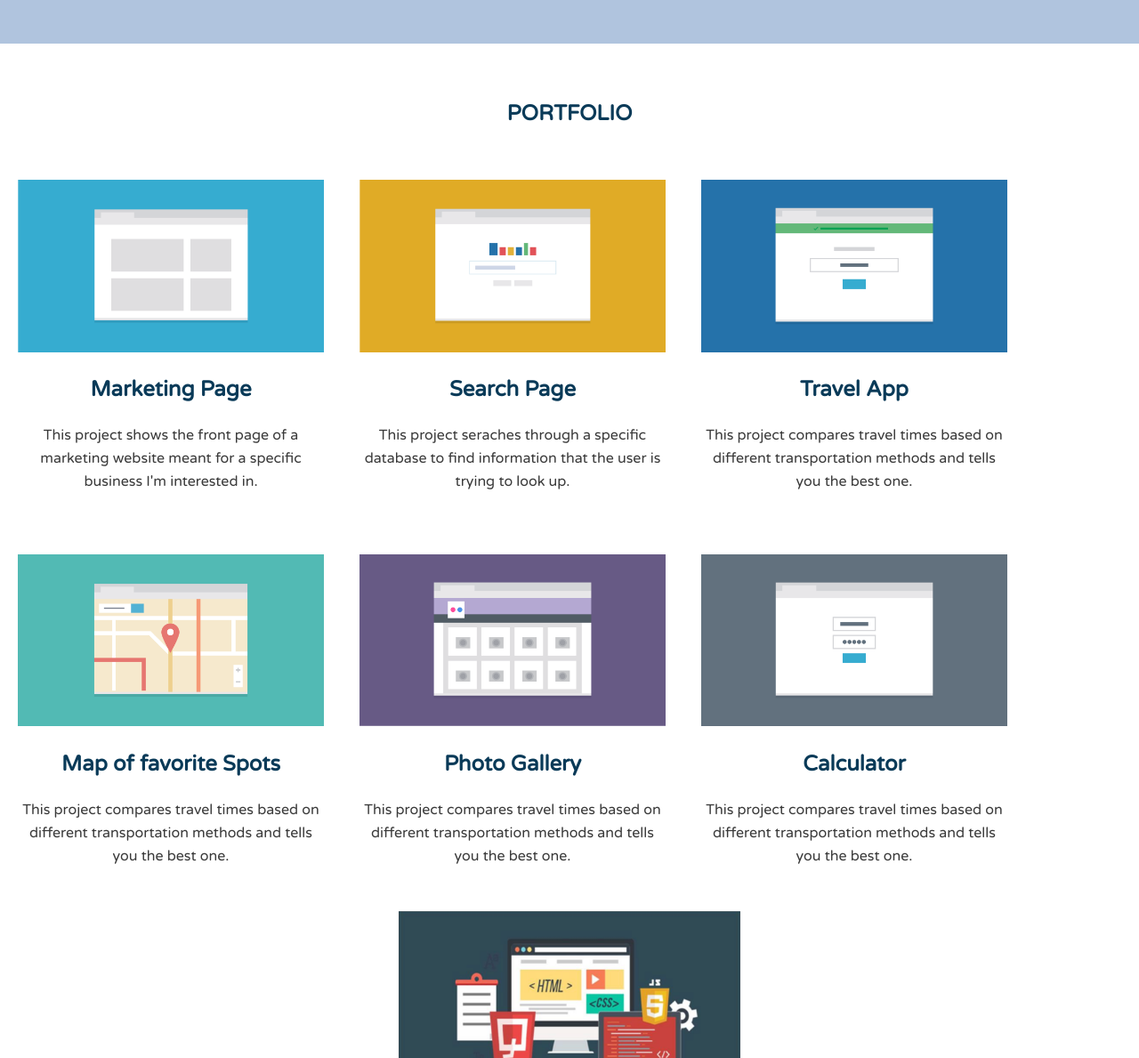
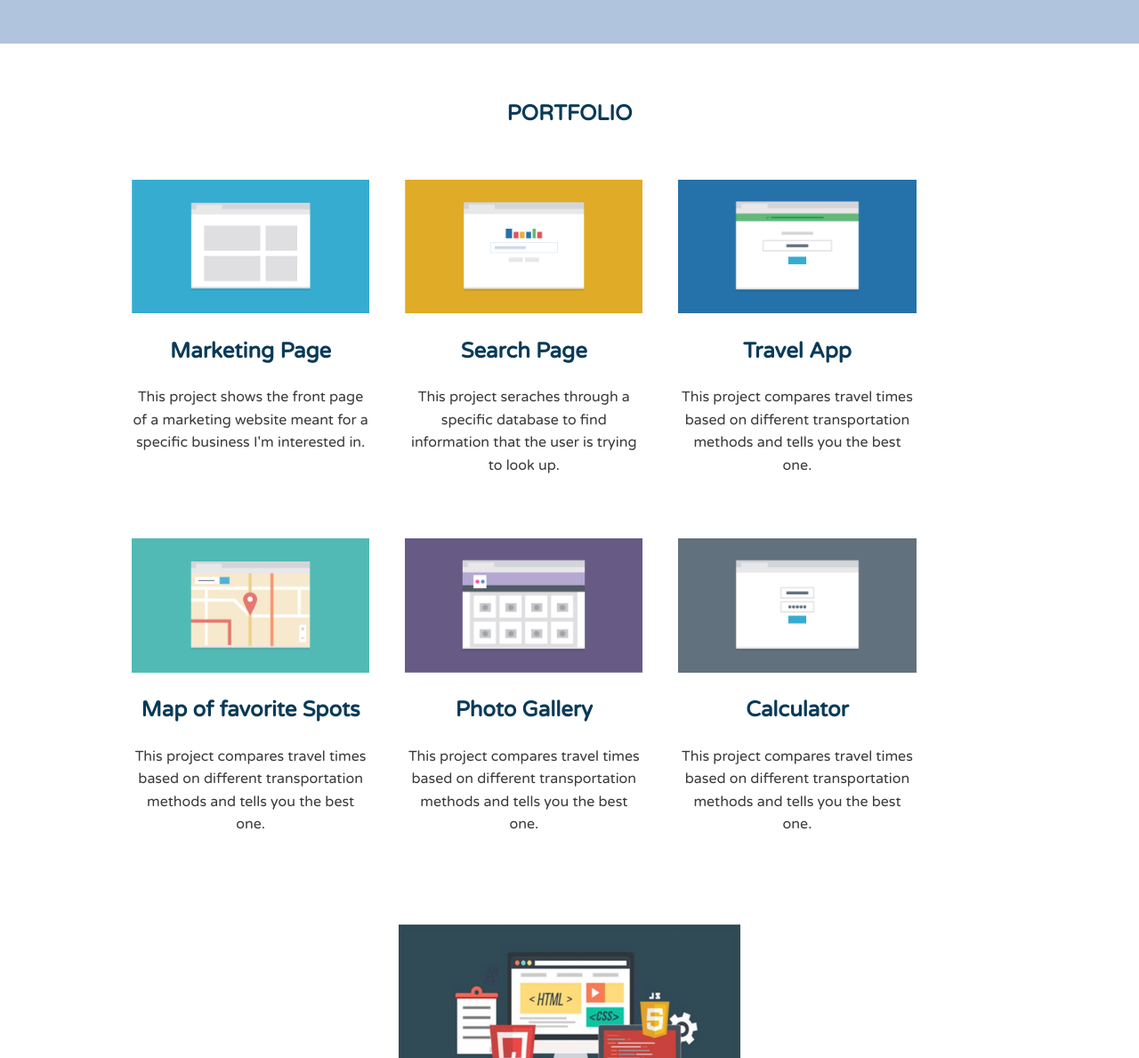
Before and after one commit to shellymcs/Techdegree-project-2, a plain HTML site: page index.html in a window 1280 px wide. Shown: the part 432-1621 px from the top of the page at 89% size. Drawn offline with Linux system fonts and the light colour scheme.

Commit message:
fix container

```diff
--- a/css/styles.css
+++ b/css/styles.css
@@ -56,6 +56,7 @@ img {
 .container {
 	text-align: center;
 	margin: 0 auto;
+	max-width: 1150px;
 
 }
 
@@ -152,7 +153,8 @@ img {
 	padding-right: 1em;
   padding-left:1em;
   padding-top: 50px;
-  width: 100%;
+  width: 90%;
+  margin: 0 auto;
   text-align: center;
 
 }
@@ -216,7 +218,7 @@ img {
 @media (min-width: 768px){
 
 .container {
-  width: 100%;
+  width: 80%;
   margin: 0 auto;
 }
 
@@ -298,31 +300,31 @@ display: block;
 }
 
 .search {
-  width: 45%;
+  width: 50%;
 }
 
 .marketing {
-  width: 45%;
+  width: 50%;
 }
 
 .travel {
-  width: 45%;
+  width: 50%;
 }
 
 .map{
-	width: 45%;
+	width: 50%;
 }
 
 .gallery {
-	width: 45%;
+	width: 50%;
 
 }
 .calculator {
-	width: 45%;
+	width: 50%;
 }
 
 #skills {
-	width:45%;
+	width:50%;
 	box-sizing: unset;
 	margin: 0 auto;
 }
--- a/index.html
+++ b/index.html
@@ -30,7 +30,7 @@
 
 	</div><!--/.banner-->
 
-	<div class="container clearfix"></div>
+	<div class="container clearfix">
 
 		<h2 id = "portfolio"> PORTFOLIO </h2>
 	<div class="marketing col">
@@ -70,7 +70,7 @@
 		<h2>Calculator</h2>
 		<p>This project compares travel times based on different transportation methods and tells you the best one.</p>
 	</div><!--/.calculator-->
-
+</div>
 	<div id="skills">
 		<img class="skills-img" src="images/skills.png" alt="Web developer skills">
 		<h2>Skills</h2>
```
